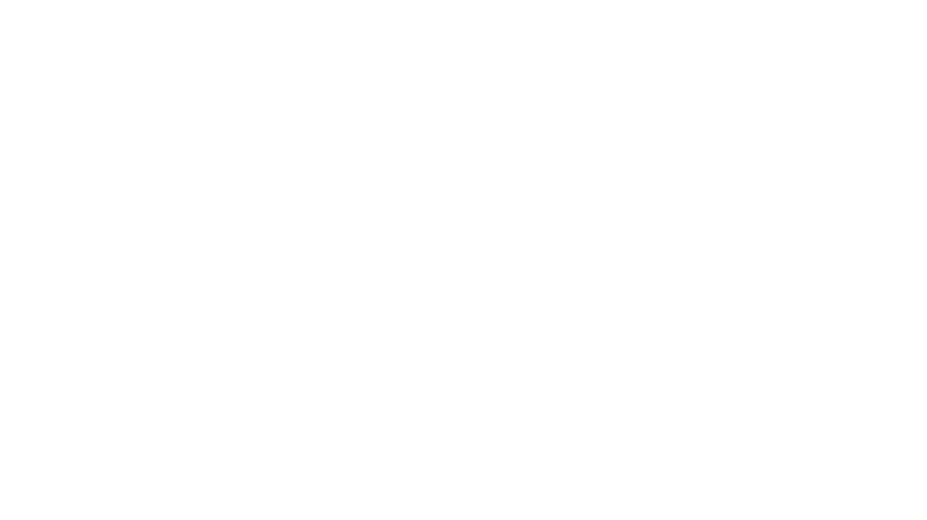
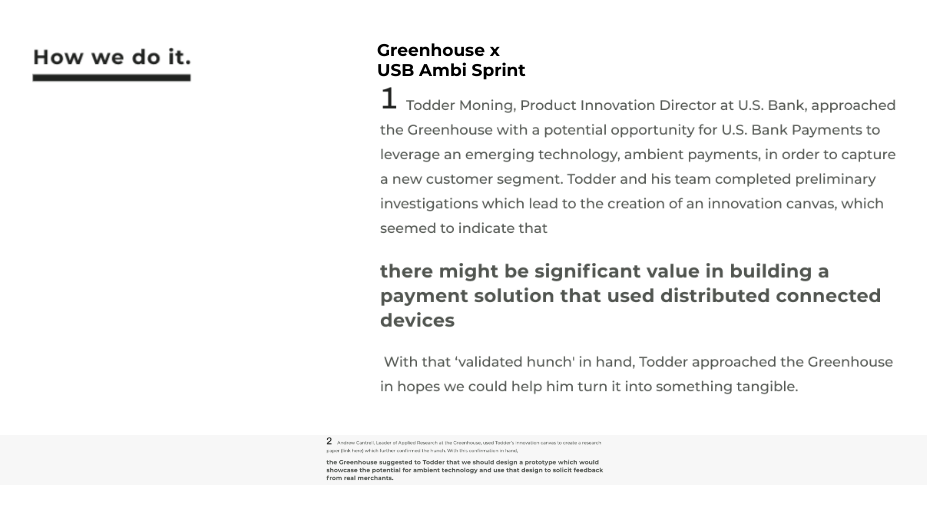
Before and after one commit to emoose1/GH-WebRedesign, a plain HTML site: page index.html in a window 1280 px wide. Shown: the whole page, without its empty margins (175-1102 px from the left). Drawn offline with Linux system fonts and the light colour scheme.

Commit message:
1 & 2 of how we do

```diff
--- a/index.html
+++ b/index.html
@@ -5,12 +5,37 @@
     <meta name="viewport" content="width=device-width, initial-scale=1.0">
     <meta http-equiv="X-UA-Compatible" content="ie=edge">
     <title>Document</title>
-    <link href="https://fonts.googleapis.com/css?family=Montserrat&display=swap" rel="stylesheet">
+    <link href="https://fonts.googleapis.com/css?family=Montserrat:400,700,900&display=swap" rel="stylesheet">
     <link rel="stylesheet" href="./styles.css">
 </head>
 <body>
     <section class="whoWeAre"></section>
+
+
     <section class="howWeDoIt">
+
+        <!-- First box ~ How we do it. -->
+        <div class="box box-1">
+            <div class="img">
+                <img src="imgs/how.PNG" alt="How we do it.">
+            </div>
+            <div class="info">
+                <h1 class="head-txt">
+                    Greenhouse x
+                    <br/>
+                    USB Ambi Sprint
+                </h1>
+                <div class="para">
+                    <img src="imgs/box_1_para.PNG" alt="paragraph">
+                </div>
+            </div><!-- end div.info -->
+        </div><!-- end div.box-1 -->
+
+        <div class="box box-2">
+            <div class="para">
+                <img src="imgs/box_2_para.PNG" alt="paragraph" >
+            </div>
+        </div>
 
     </section>
 
--- a/styles.sass
+++ b/styles.sass
@@ -1,3 +1,6 @@
+//Variables
+$gray: #F7F7F7
+
 //Base Styles
 *
     margin: 0
@@ -7,14 +10,54 @@
 
 section.whoWeAre, section.howWeDoIt
     display: flex
-    max-width: 1024px
+
     margin: auto
     width: 100%
+    padding-top: 2rem
+
 
 body
     background-color: white
 
 
+//How Do It Mobile-First Styles
+section.howWeDoIt
+    display: flex
+    flex-direction: column
+    position: relative
 
+div.box
+    display: flex
+    max-width: 1024px
+    margin: auto
+div.box-1
+    padding-bottom: 3rem
+    div.img
+        flex-basis: 40%
+        img
+            width: 50%
+    div.info
+        flex-basis: 60%
+        display: flex
+        justify-content: flex-start
+        flex-direction: column
+        h1.head-txt
+            font-size: 1.7rem
+            font-weight: 700
+    div.para
+        display: flex
+        flex-direction: column
+        width: 90%
+        img
+            width: 110%
 
-//How Do It Mobile Styles
+div.box-2
+    background-color: $gray
+    width: 100vw
+    div.para
+        width: 100%
+        display: flex
+        justify-content: center
+    img
+        height: 5rem
+        margin: auto
```
Also changed, not shown: imgs/box_1_para.PNG (added), imgs/box_2_para.PNG (added), imgs/how.PNG (added), imgs/one.PNG (added), imgs/two.PNG (added), styles.css, 1 other file.
